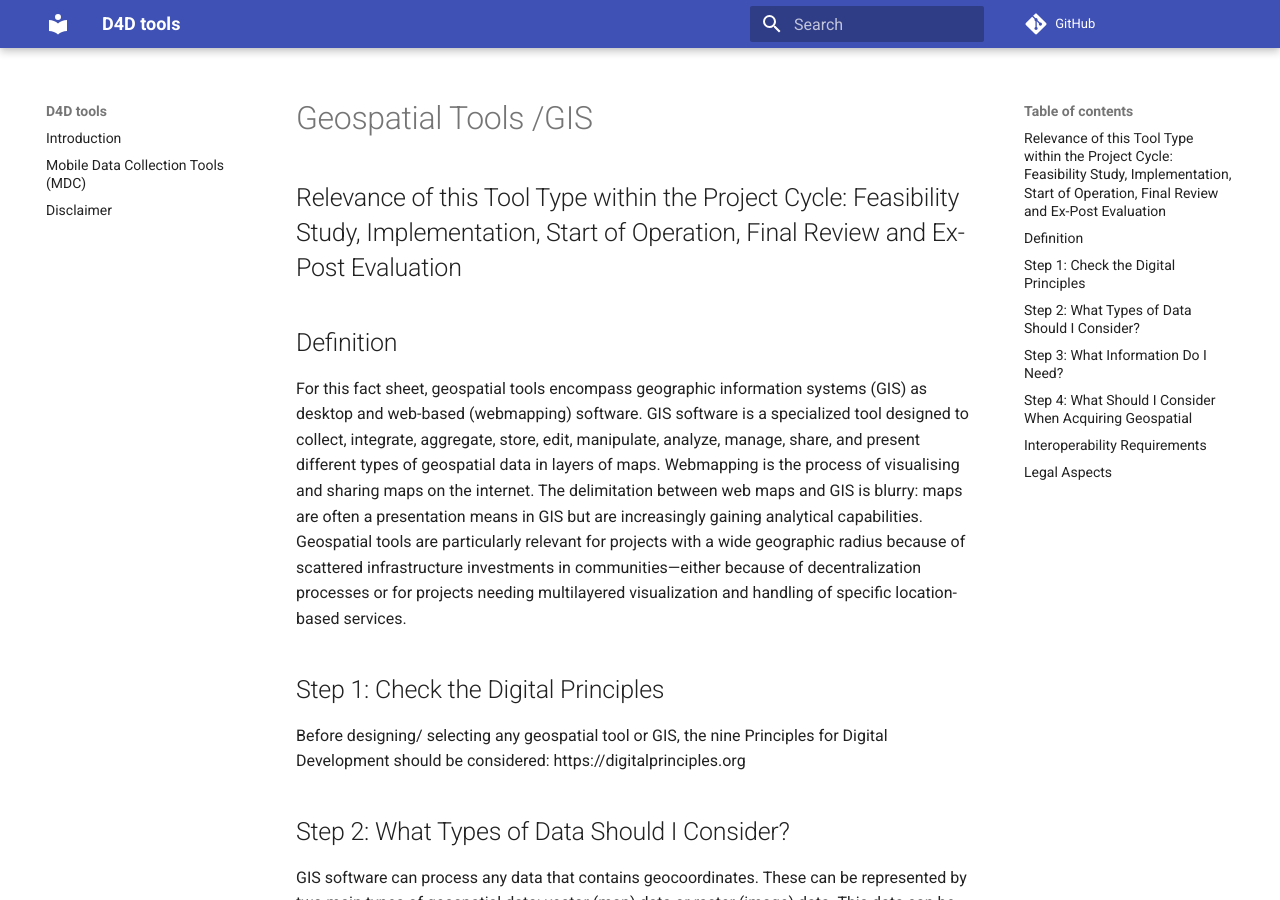
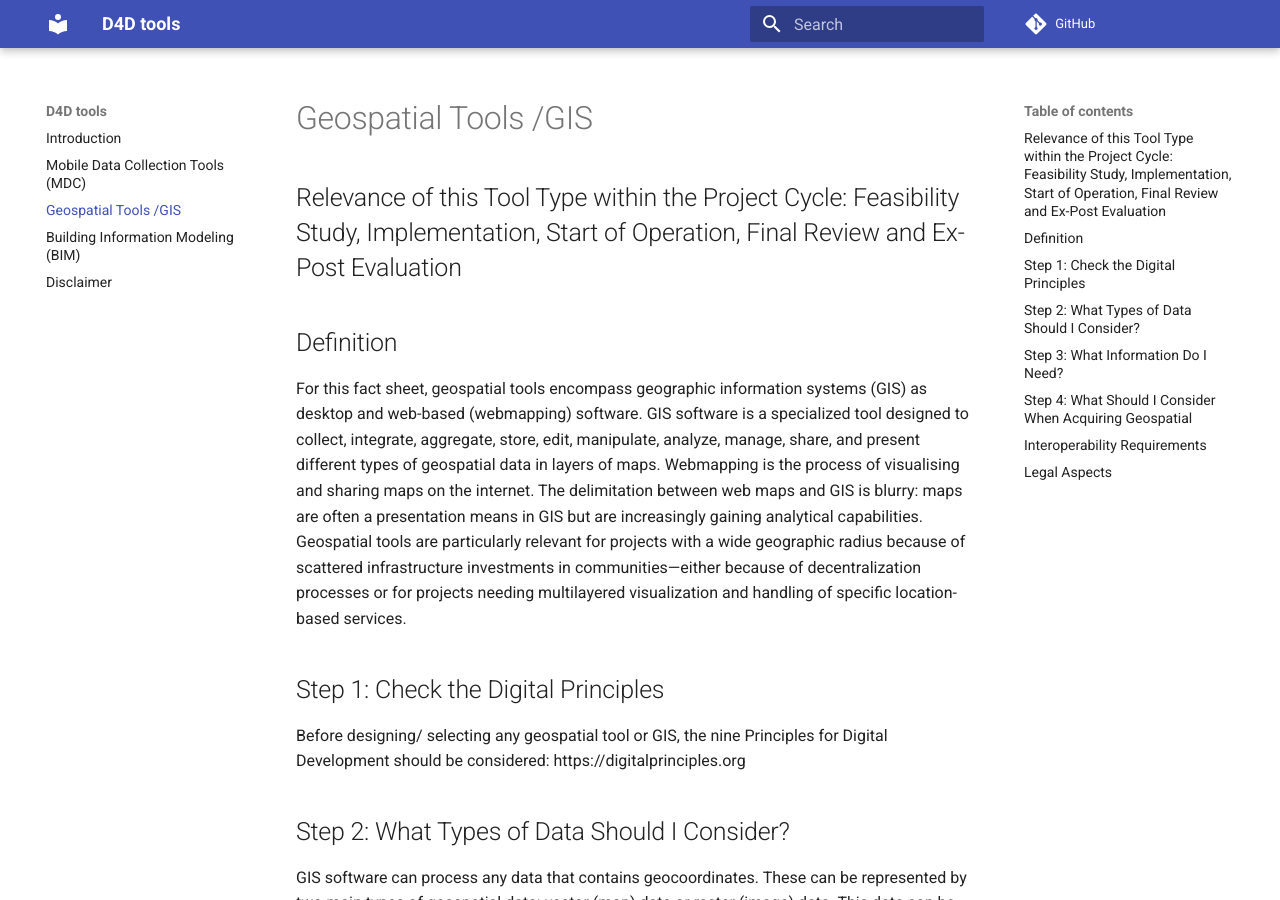
Before and after one commit to openkfw/d4dtools, an MkDocs documentation site: the page built from docs/gis.md, in a window 1280 px wide and 900 px high. Built offline with MkDocs 1.6.1 and Material for MkDocs 9.7.7, drawn with Linux system fonts in a browser that asks for light colours; comment, search, counter and statistics services are not loaded.

Commit message:
Update mkdocs.yml

```diff
--- a/mkdocs.yml
+++ b/mkdocs.yml
@@ -14,6 +14,8 @@ edit_uri: edit/main/docs/
 nav:
   - Introduction: "index.md"
   - "mdc.md"
+  - "gis.md"
+  - "bim.md"
   - "disclaimer.md"
 
 markdown_extensions:
```
